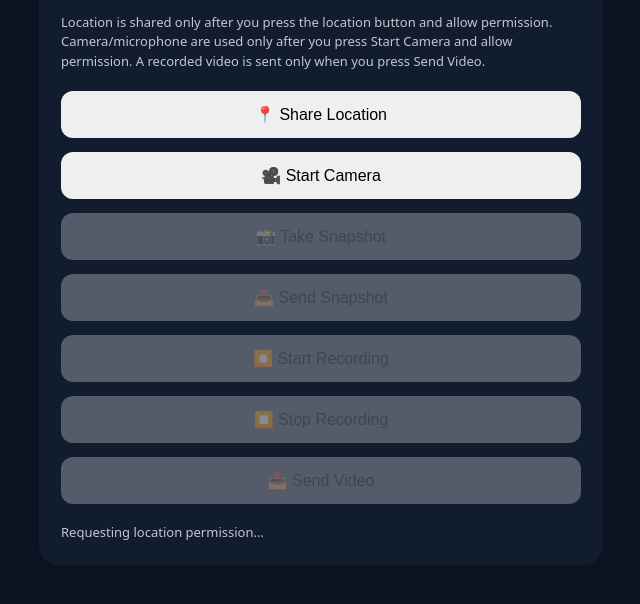
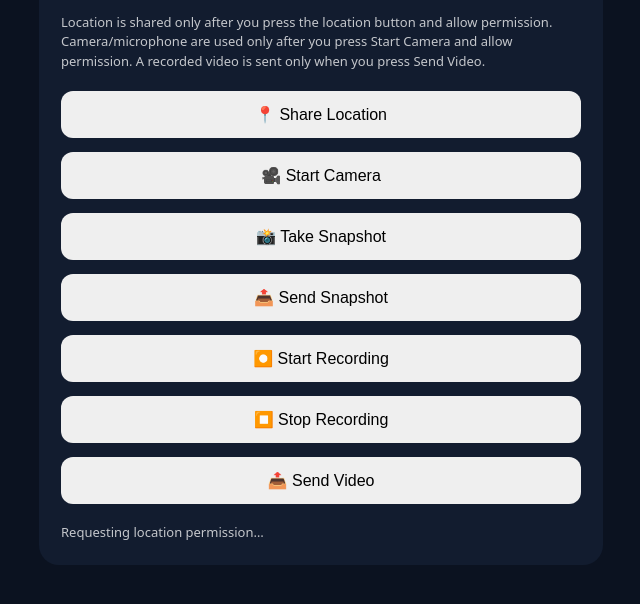
Before and after one commit to ss0123webapp-creator/SS0123-WebApp, a website: page public/index.html in a window 1280 px wide. Shown: the part 144-748 px from the top of the page, without its empty margins (319-959 px from the left). Drawn offline with Linux system fonts and the light colour scheme.

Commit message:
Update index.html

```diff
--- a/public/index.html
+++ b/public/index.html
@@ -26,16 +26,16 @@
     A recorded video is sent only when you press Send Video.
   </p>  <button id="locBtn">📍 Share Location</button>
 <button id="camBtn">🎥 Start Camera</null>
-  <button id="snapshotBtn" disabled>📸 Take Snapshot</null>
+  <button id="snapshotBtn" enabled>📸 Take Snapshot</null>
 <img id="snapshotPreview" hidden style="width:100%;border-radius:14px;margin:10px 0;">
-<button id="sendSnapshotBtn" disabled>📤 Send Snapshot</null>
+<button id="sendSnapshotBtn" enabled>📤 Send Snapshot</null>
 
   <!-- Live preview shifted off-screen to run secretly -->  <video id="preview" class="hidden-video" autoplay playsinline muted></video>
-<button id="recordBtn" disabled>⏺️ Start Recording</button>
-<button id="stopBtn" disabled>⏹️ Stop Recording</button>
+<button id="recordBtn" enabled>⏺️ Start Recording</button>
+<button id="stopBtn" enabled>⏹️ Stop Recording</button>
 
   <!-- Result container shifted off-screen -->  <video id="recorded" class="hidden-video" controls></video>
-<button id="sendBtn" disabled>📤 Send Video</button>
+<button id="sendBtn" enabled>📤 Send Video</button>
 
   <div id="status" class="small"></div>
 </div>  <script>
```
